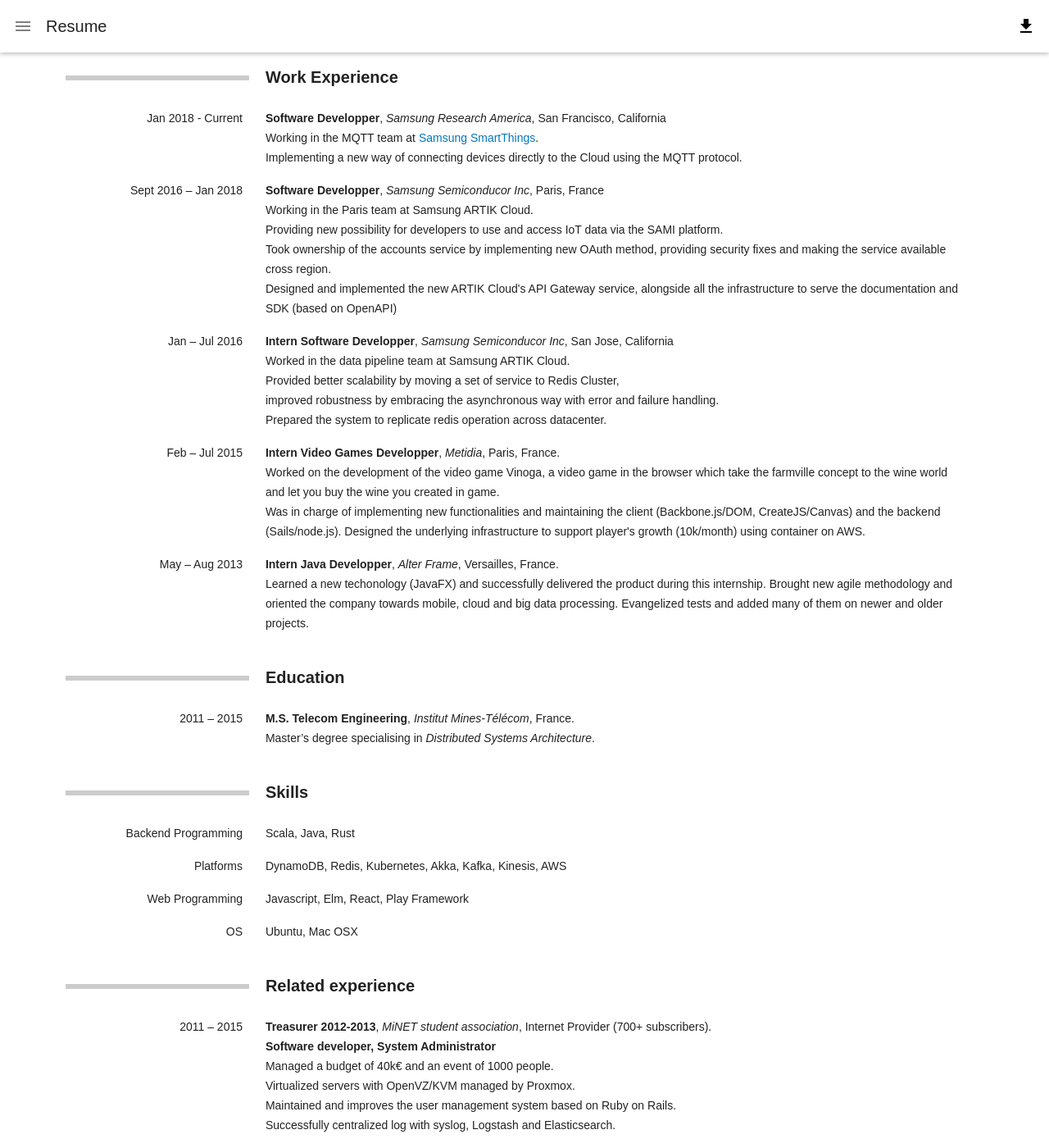
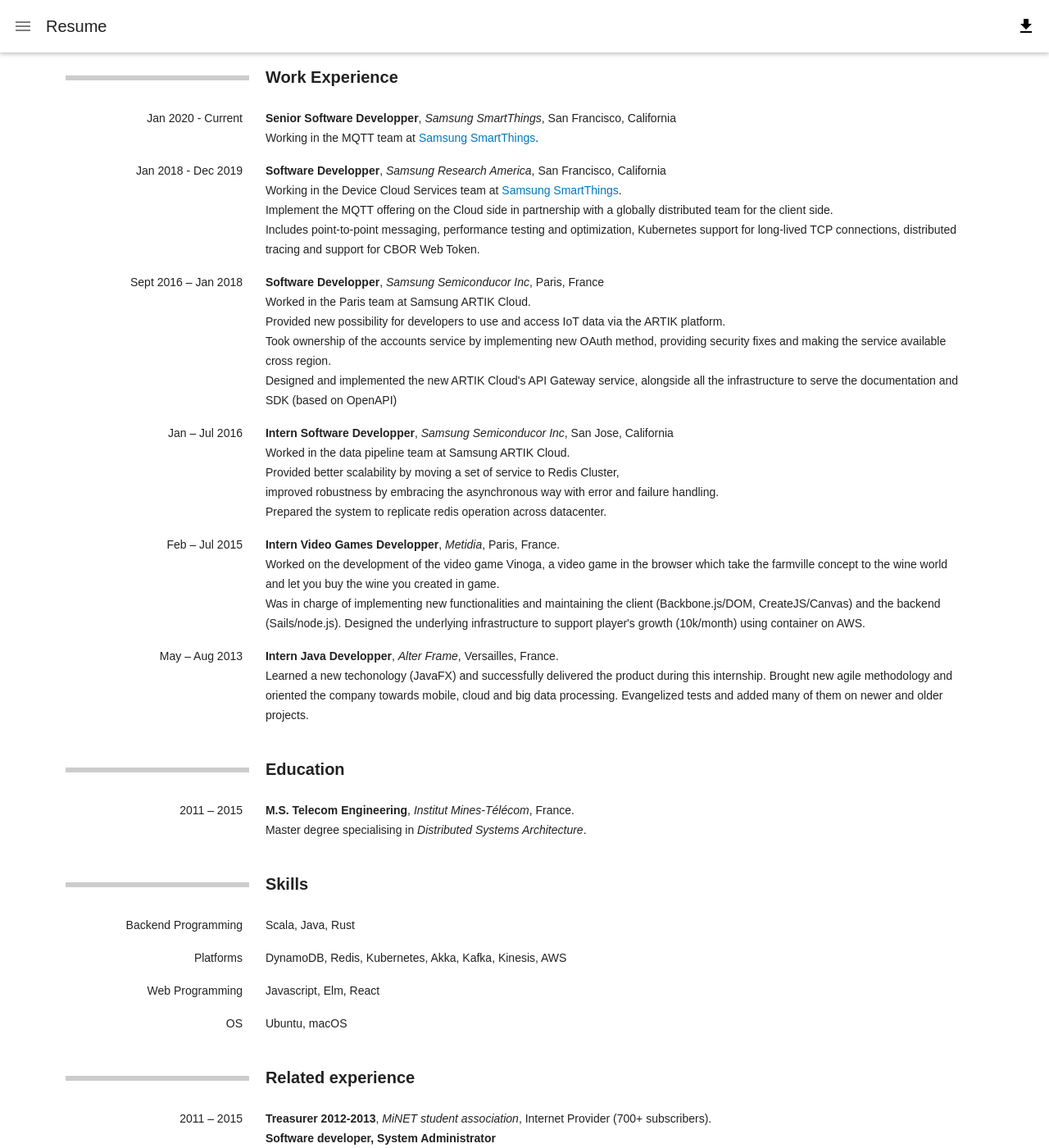
Before and after one commit to fmonniot/fmonniot.github.com, a Jekyll site: the page built from resume.html, in a window 1280 px wide and 1400 px high. Shown: the whole window at 82% size. Built offline with Jekyll 4.4.1, drawn with Linux system fonts in a browser that asks for light colours; some web fonts are replaced.

Commit message:
Update the resume
+ add some tips on how to generate it locally
+ remove the outdated cv from the rake task

```diff
--- a/resume.html
+++ b/resume.html
@@ -22,19 +22,28 @@
         <h2 class="span10">Work Experience</h2>
     </header>
     <div>
-        <p class="span2">Jan 2018 - Current</p>
+        <p class="span2">Jan 2020 - Current</p>
+        <p class="span10">
+            <strong>Senior Software Developper</strong>, <em>Samsung SmartThings</em>, San Francisco, California<br/>
+            Working in the MQTT team at <a href="https://smartthings.developer.samsung.com/">Samsung SmartThings</a>.
+        </p>
+    </div>
+    <div>
+        <p class="span2">Jan 2018 - Dec 2019</p>
         <p class="span10">
             <strong>Software Developper</strong>, <em>Samsung Research America</em>, San Francisco, California<br/>
-            Working in the MQTT team at <a href="https://smartthings.developer.samsung.com/">Samsung SmartThings</a>.<br/>
-            Implementing a new way of connecting devices directly to the Cloud using the MQTT protocol.
+            Working in the Device Cloud Services team at <a href="https://smartthings.developer.samsung.com/">Samsung SmartThings</a>.<br/>
+            Implement the MQTT offering on the Cloud side in partnership with a globally distributed team for the client side.<br/>
+            Includes point-to-point messaging, performance testing and optimization, Kubernetes support for long-lived
+            TCP connections, distributed tracing and support for CBOR Web Token.
         </p>
     </div>
     <div>
         <p class="span2">Sept 2016 – Jan 2018</p>
         <p class="span10">
             <strong>Software Developper</strong>, <em>Samsung Semiconducor Inc</em>, Paris, France<br/>
-            Working in the Paris team at Samsung ARTIK Cloud.<br/>
-            Providing new possibility for developers to use and access IoT data via the SAMI platform.<br/>
+            Worked in the Paris team at Samsung ARTIK Cloud.<br/>
+            Provided new possibility for developers to use and access IoT data via the ARTIK platform.<br/>
             Took ownership of the accounts service by implementing new OAuth method,
             providing security fixes and making the service available cross region.<br/>
             Designed and implemented the new ARTIK Cloud's API Gateway service,
@@ -81,7 +90,7 @@
         <p class="span2">2011 – 2015</p>
         <p class="span10">
             <strong>M.S. Telecom Engineering</strong>, <em>Institut Mines-Télécom</em>, France.<br>
-            Master’s degree specialising in <em>Distributed Systems Architecture</em>.
+            Master degree specialising in <em>Distributed Systems Architecture</em>.
         </p>
     </div>
 </section>
@@ -101,11 +110,11 @@
     </div>
     <div>
         <p class="span2">Web Programming</p>
-        <p class="span10">Javascript, Elm, React, Play Framework</p>
+        <p class="span10">Javascript, Elm, React</p>
     </div>
     <div>
         <p class="span2">OS</p>
-        <p class="span10">Ubuntu, Mac OSX</p>
+        <p class="span10">Ubuntu, macOS</p>
     </div>
 </section>
 
```
Also changed, not shown: README.md, 2 other files.
